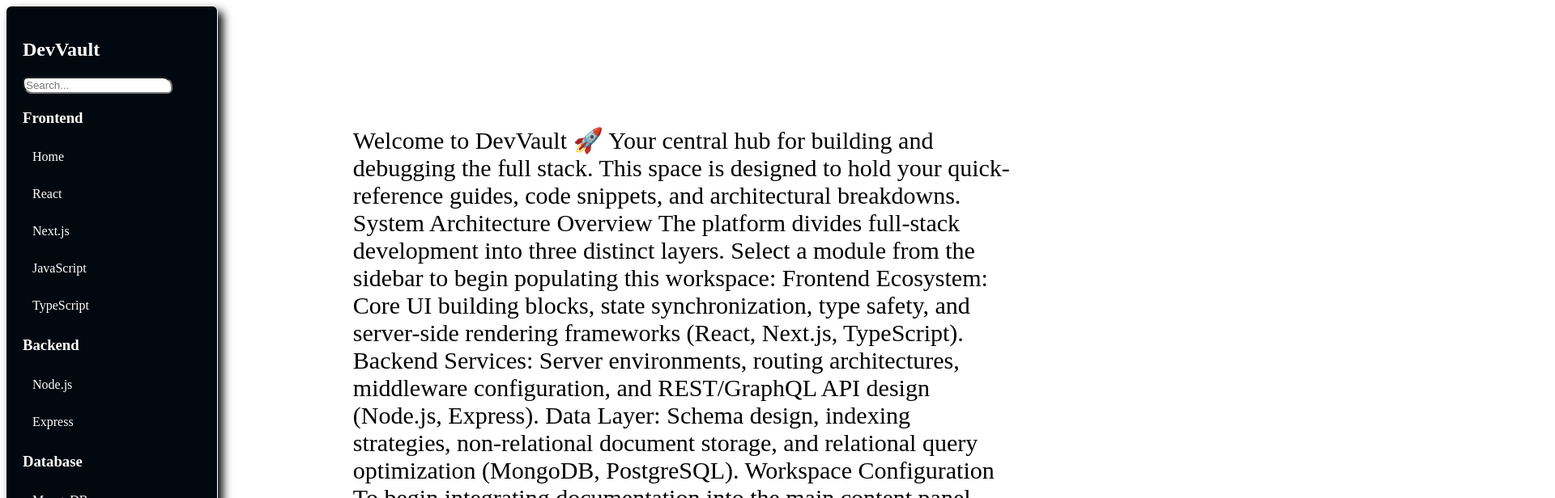
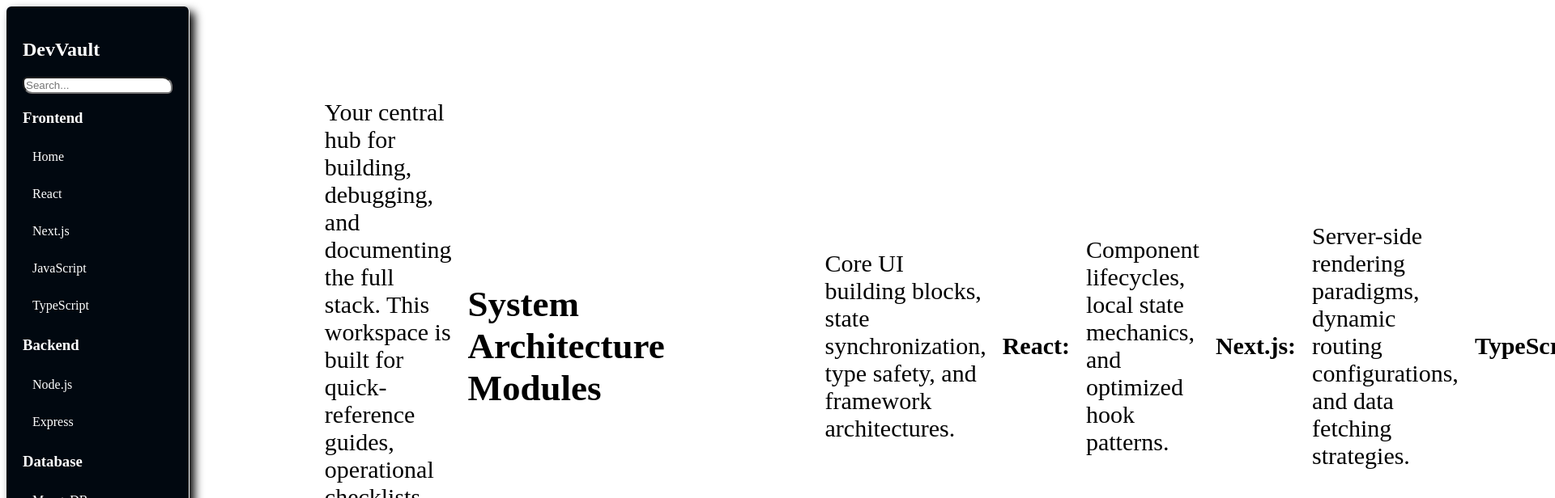
Before and after one commit to asmitbiswas/Project-Next-JS, a Next.js app in the folder app/: page / in a window 1280 px wide. Shown: the top 616 px of the page at 81% size, 1920 px wide, since content can reach past the window. Built offline with nearby package versions, Linux system fonts and the light colour scheme.

Commit message:
changed content of home page

```diff
--- a/app/app/page.tsx
+++ b/app/app/page.tsx
@@ -9,31 +9,39 @@ export default function Home() {
     <div style={{display:"flex"}}>
       <Sidebar />
       <p className="content">
-        <h1>DevVault</h1>
-        Welcome to DevVault 🚀
-Your central hub for building and debugging the full stack. This space is designed to hold your quick-reference guides, code snippets, and architectural breakdowns.
+     <h1>Welcome to DevVault</h1>
+<p>Your central hub for building, debugging, and documenting the full stack. This workspace is built for quick-reference guides, operational checklists, and system architectural patterns.</p>
 
-System Architecture Overview
-The platform divides full-stack development into three distinct layers. Select a module from the sidebar to begin populating this workspace:
+<h2>System Architecture Modules</h2>
+<h3>Frontend Ecosystem</h3>
+<p>Core UI building blocks, state synchronization, type safety, and framework architectures.</p>
 
-Frontend Ecosystem: Core UI building blocks, state synchronization, type safety, and server-side rendering frameworks (React, Next.js, TypeScript).
+<strong>React:</strong> Component lifecycles, local state mechanics, and optimized hook patterns.
 
-Backend Services: Server environments, routing architectures, middleware configuration, and REST/GraphQL API design (Node.js, Express).
+<strong>Next.js:</strong> Server-side rendering paradigms, dynamic routing configurations, and data fetching strategies.
 
-Data Layer: Schema design, indexing strategies, non-relational document storage, and relational query optimization (MongoDB, PostgreSQL).
+<strong>TypeScript:</strong> Static typing boundaries, interface declarations, and strict type safety setups.
 
-Workspace Configuration
-To begin integrating documentation into the main content panel, ensure your routing layer maps the sidebar navigation keys directly to their corresponding markdown or data components.
+<h3>Backend Services</h3>
+<p>Server environments, scalable routing systems, custom middleware pipelines, and API design.</p>
 
-{/* JavaScript
-// Example component routing logic
-const renderContent = (activeTab) => {
-  switch(activeTab) {
-    case 'react': return <ReactDocs />;
-    case 'nodejs': return <NodeDocs />;
-    default: return <HomeDashboard />;
-  }
-}; */}
+<strong>Node.js:</strong> Event-driven architecture, file system operations, and asynchronous runtime execution.
+
+<strong>Express:</strong> REST API endpoints, routing patterns, controller layers, and error-handling middleware.
+
+<h3>Database Systems</h3>
+<p>Data modeling structures, indexing mechanics, and storage optimization.</p>
+
+<strong>MongoDB:</strong> Document schemas, aggregation pipelines, and non-relational storage clusters.
+
+<strong>PostgreSQL:</strong> Relational data normalization, complex SQL joins, indexing, and transactional integrity.
+
+<h2>Deployment Checklist</h2>
+Ensure all environment variables are securely loaded via production configurations.
+
+Verify structural CORS policies match your specific frontend client domains.
+
+Execute production build optimization steps to minimize code payload sizes.
       </p>
     </div>
   );
```
